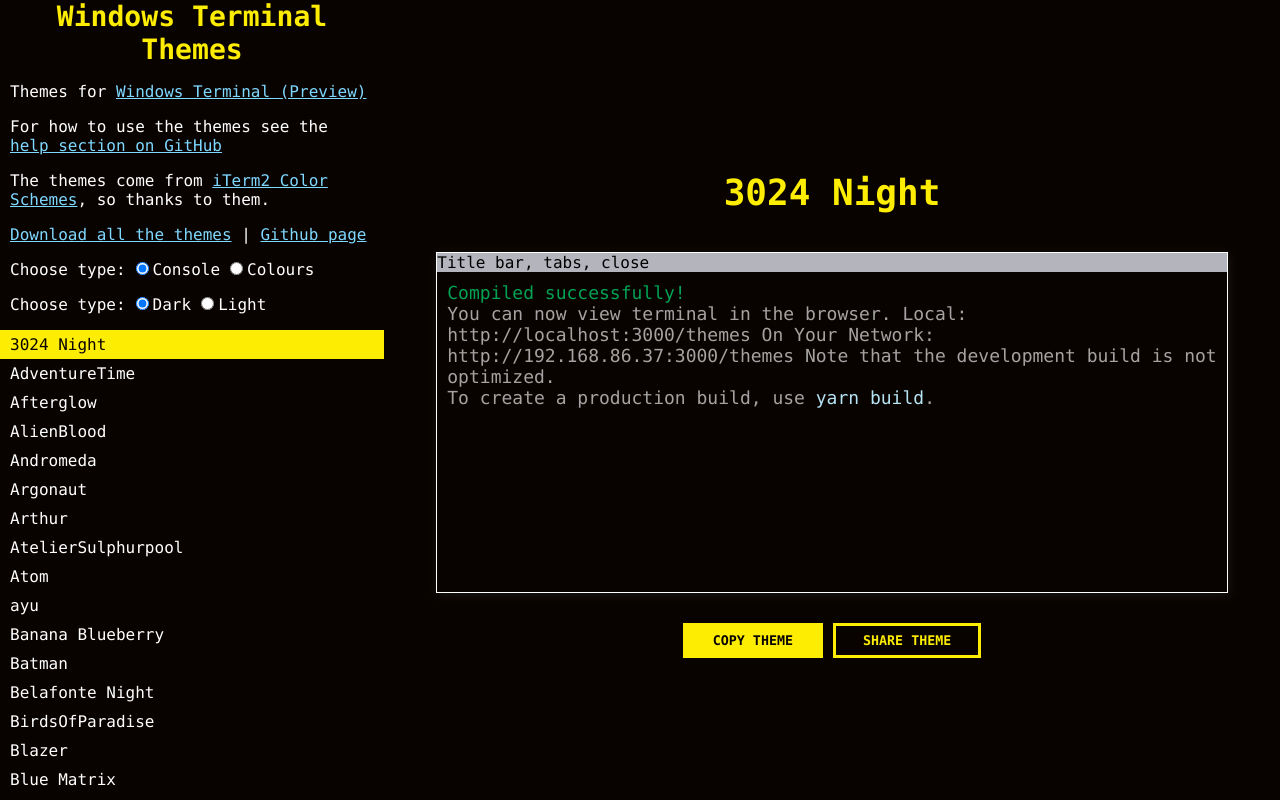
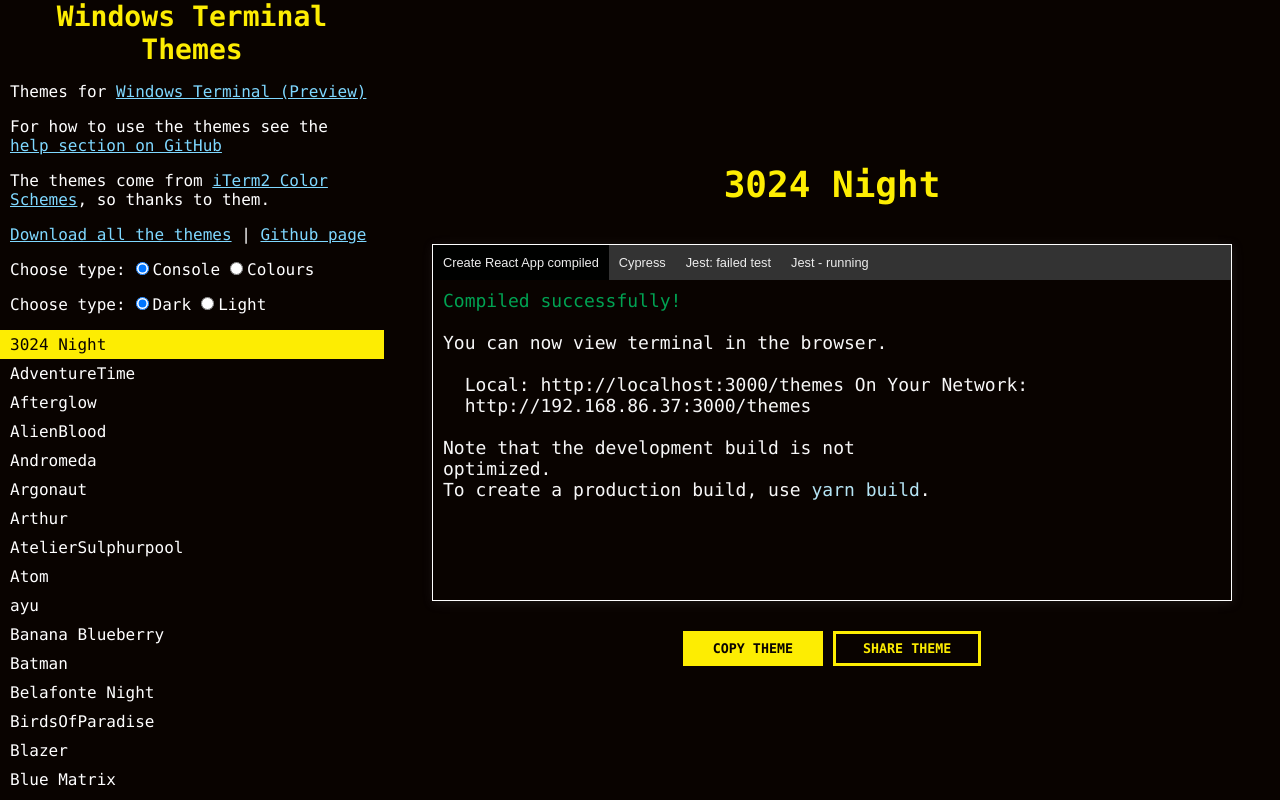
Before and after one commit to atomcorp/themes, a React (Create React App) app: page / in a window 1280 px wide. Built offline with nearby package versions, Linux system fonts and the light colour scheme.

Commit message:
switch codeblock with tabs

```diff
--- a/src/components/ConsoleTest/ConsoleTest.module.css
+++ b/src/components/ConsoleTest/ConsoleTest.module.css
@@ -6,12 +6,47 @@
 .terminal {
   border: 1px solid #fff;
   box-shadow: 1px 2px 10px rgba(83, 83, 83, 0.24);
-  max-width: max-content;
+  max-width: 800px;
   margin: 0 auto;
 }
 
 .titlebar {
-  background: #b3b4bc;
+  background: #333;
+  color: #ededed;
+}
+
+.titlebar.light {
+  background: #ccc;
+  color: #282828;
+}
+
+.tabs {
+  display: flex;
+  font-family: sans-serif;
+  font-size: 0.8em;
+}
+
+.radio {
+  position: absolute;
+  opacity: 0;
+}
+
+.tab input:focus + label span {
+  outline: 1px dotted;
+}
+
+.tab label {
+  padding: 10px;
+  display: block;
+  cursor: pointer;
+}
+
+.tab.active {
+  background: #000100;
+}
+
+.titlebar.light .tab.active {
+  background: #fffffd;
 }
 
 .code {
--- a/src/components/ConsoleTest/ConsoleTest.tsx
+++ b/src/components/ConsoleTest/ConsoleTest.tsx
@@ -1,65 +1,63 @@
-import React from 'react';
+import React, {useState} from 'react';
 
 import css from './ConsoleTest.module.css';
-import {themeType, textKeyType} from 'types';
-import {validKeys} from 'components/ThemePreview/consoleMethods';
-import codeblocks from './codeblocks';
+import {themeType, textKeyType, themeShadeType} from 'types';
+import codeblocks, {codeblocksType} from './codeblocks';
+import {parseSyntax} from './methods';
 
 type PropsType = {
   theme: themeType;
 };
 
-const setParseSyntax = (theme: themeType) => (markup: string) => {
-  return markup.split(/(<[^/>]+?>[^<]+<[^>]+?>)/g).map((string, i) => {
-    const matches = [...string.matchAll(/<(.+?)>(.+)<\/(.+)>/g)][0];
-    if (matches != null) {
-      if (process.env.NODE_ENV === 'development' && matches[1] !== matches[3]) {
-        throw new Error(
-          `Opening tag <${matches[1]}> does not match closing tag </${matches[3]}>`
-        );
-      }
-      const colours = matches[1].split(':');
-      const foreground = colours[0] as textKeyType;
-      const background =
-        colours.length > 0 ? (colours[1] as textKeyType) : null;
-      if (
-        process.env.NODE_ENV === 'development' &&
-        (!validKeys.includes(foreground) ||
-          (background && !validKeys.includes(background)))
-      ) {
-        throw new Error(
-          `Using invalid tags: <${matches[1]}>${matches[2]}</${matches[3]}>`
-        );
-      }
-      const contents = matches[2];
-      return (
-        <span
-          key={i}
-          style={{
-            color: theme[foreground],
-            background: background ? theme[background] : undefined,
-          }}
-        >
-          {contents}
-        </span>
-      );
-    }
-    return string;
-  }, []);
+const defaultCodeblock: codeblocksType = {
+  defaultColour: 'foreground',
+  markup: '',
+  id: 'default',
+  name: 'default',
 };
 
 const ConsoleTest: React.FC<PropsType> = (props) => {
-  const parseSyntax = setParseSyntax(props.theme);
-
+  const [tab, setTab] = useState(codeblocks[0].id);
+  const activeCodeblock =
+    codeblocks.find((codeblock) => codeblock.id === tab) ?? defaultCodeblock;
   return (
     <section className={css.container}>
       <div className={css.terminal}>
-        <div className={css.titlebar}>Title bar, tabs, close</div>
+        <div
+          className={`${css.titlebar} ${!props.theme.isDark ? css.light : ''}`}
+        >
+          <div className={css.tabs}>
+            {codeblocks.map((codeblock) => (
+              <div
+                className={`${css.tab} ${
+                  tab === codeblock.id ? css.active : ''
+                }`}
+              >
+                <input
+                  className={css.radio}
+                  id={codeblock.id}
+                  name="tab"
+                  type="radio"
+                  value={codeblock.id}
+                  checked={codeblock.id === activeCodeblock.id}
+                  onClick={() => {
+                    setTab(codeblock.id);
+                  }}
+                />
+                <label htmlFor={codeblock.id}>
+                  <span>{codeblock.name}</span>
+                </label>
+              </div>
+            ))}
+          </div>
+        </div>
         <code
           className={css.code}
-          style={{color: props.theme[codeblocks[0].defaultColour]}}
+          style={{
+            color: props.theme[(props.theme, activeCodeblock.defaultColour)],
+          }}
         >
-          {parseSyntax(codeblocks[0].markup)}
+          {parseSyntax(props.theme, activeCodeblock.markup)}
         </code>
       </div>
     </section>
--- a/src/components/ConsoleTest/codeblocks.ts
+++ b/src/components/ConsoleTest/codeblocks.ts
@@ -1,23 +1,30 @@
 import {textKeyType} from 'types';
 
-type codeblocksType = {
+export type codeblocksType = {
   name: string;
   markup: string;
   defaultColour: textKeyType | 'foreground' | 'background';
-}[];
+  id: string;
+};
 
-const codeblocks: codeblocksType = [
+const codeblocks: codeblocksType[] = [
   {
+    id: 'cra/compiled',
     name: 'Create React App compiled',
     markup: `<green>Compiled successfully!</green>
-You can now view terminal in the browser. Local:
-http://localhost:3000/themes On Your Network:
-http://192.168.86.37:3000/themes Note that the development build is not
+
+You can now view terminal in the browser.
+
+  Local: http://localhost:3000/themes On Your Network:
+  http://192.168.86.37:3000/themes
+
+Note that the development build is not
 optimized.
 To create a production build, use <cyan>yarn build</cyan>.`,
-    defaultColour: 'white',
+    defaultColour: 'brightWhite',
   },
   {
+    id: 'cypress/run',
     name: 'Cypress',
     markup: `
     <foreground>Running:</foreground>  <brightBlack>themes.spec.js                           (1 of 1)</brightBlack>
@@ -38,6 +45,7 @@
     defaultColour: 'brightBlack',
   },
   {
+    id: 'jest/failed',
     name: 'Jest: failed test',
     markup: `
     <foreground:brightRed> FAIL </foreground:brightRed> src/components/Home/Home.test.js (<white:red>17.523s</white:red>)
@@ -69,6 +77,7 @@
     defaultColour: 'white',
   },
   {
+    id: 'jest/runnning',
     name: 'Jest - running',
     markup: `
     <white:brightYellow>  RUNS  </white:brightYellow> src/components/Home/Home.test.js
--- /dev/null
+++ b/src/components/ConsoleTest/methods.tsx
@@ -0,0 +1,44 @@
+import React from 'react';
+
+import {validKeys} from 'components/ThemePreview/consoleMethods';
+import {themeType, textKeyType} from 'types';
+
+export const parseSyntax = (theme: themeType, markup: string) => {
+  return markup.split(/(<[^/>]+?>[^<]+<[^>]+?>)/g).map((string, i) => {
+    const matches = [...string.matchAll(/<(.+?)>(.+)<\/(.+)>/g)][0];
+    if (matches != null) {
+      if (process.env.NODE_ENV === 'development' && matches[1] !== matches[3]) {
+        throw new Error(
+          `Opening tag <${matches[1]}> does not match closing tag </${matches[3]}>`
+        );
+      }
+      const colours = matches[1].split(':');
+      const foreground = colours[0] as textKeyType;
+      const background =
+        colours.length > 0 ? (colours[1] as textKeyType) : null;
+      if (
+        process.env.NODE_ENV === 'development' &&
+        (!validKeys.includes(foreground) ||
+          (background && !validKeys.includes(background)))
+      ) {
+        throw new Error(
+          `Using invalid tags: <${matches[1]}>${matches[2]}</${matches[3]}>`
+        );
+      }
+
+      const contents = matches[2];
+      return (
+        <span
+          key={i}
+          style={{
+            color: theme[foreground],
+            background: background ? theme[background] : undefined,
+          }}
+        >
+          {contents}
+        </span>
+      );
+    }
+    return string;
+  }, []);
+};
```
